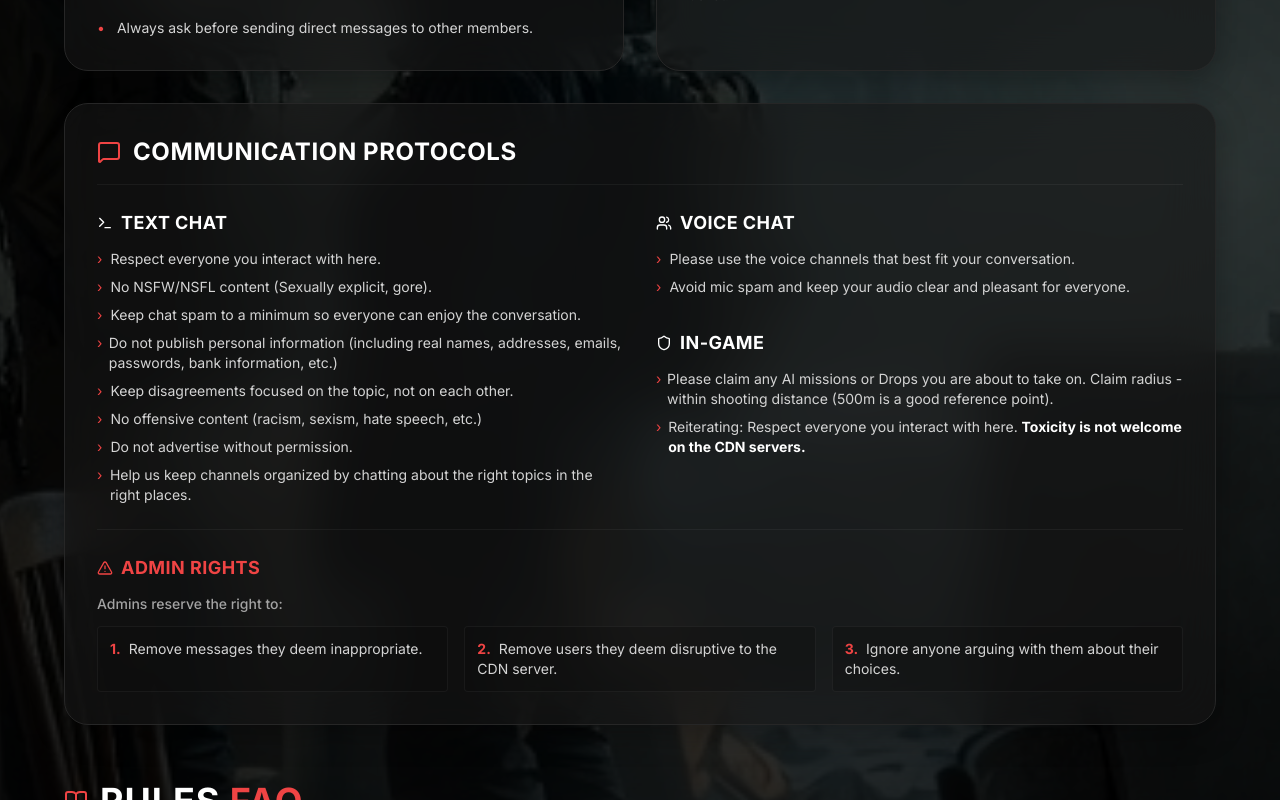
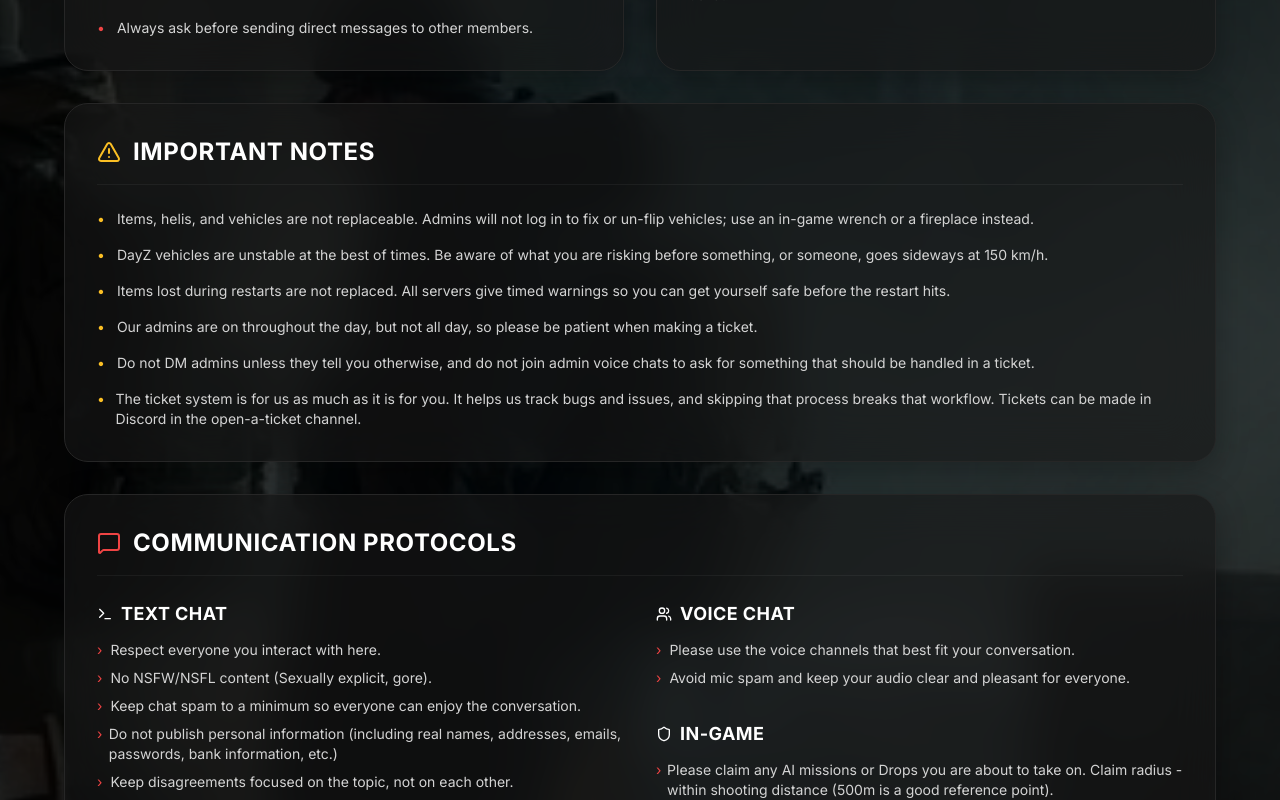
Before and after one commit to InfamousMorningstar/CDNdayz, a Next.js app: page /rules in a window 1280 px wide. Shown: the part 1260-2060 px from the top of the page. Built offline with nearby package versions, Linux system fonts and the light colour scheme.

Commit message:
feat: refine footer game layout and add rules policy notes
- center and tighten footer tic-tac-toe presentation
- update footer game status copy
- keep board geometry consistent and aligned
- add Important Notes policy block to rules page

```diff
--- a/src/components/layout/FooterTicTacToe.tsx
+++ b/src/components/layout/FooterTicTacToe.tsx
@@ -52,14 +52,14 @@ function bestAIMove(board: Cell[]): number | null {
 
 export function FooterTicTacToe() {
   const [board, setBoard] = useState<Cell[]>(Array(9).fill(null));
-  const [status, setStatus] = useState('Your move. X starts.');
+  const [status, setStatus] = useState('Your move, Human.');
   const [cheatFlag, setCheatFlag] = useState(false);
 
   const isBoardFull = useMemo(() => board.every((cell) => cell !== null), [board]);
 
   const resetGame = () => {
     setBoard(Array(9).fill(null));
-    setStatus('Your move. X starts.');
+    setStatus('Your move, Human.');
     setCheatFlag(false);
   };
 
@@ -101,17 +101,17 @@ export function FooterTicTacToe() {
 
   return (
     <div className="w-full md:w-auto md:min-w-[280px]">
-      <div className="rounded-2xl border border-white/10 bg-black/45 backdrop-blur-md p-3">
+      <div className="rounded-2xl border border-white/10 bg-black/45 backdrop-blur-md p-3 text-center">
         <p className="text-[10px] font-mono uppercase tracking-[0.16em] text-red-400">Tic-Tac-Toe: Ops Mode</p>
         <p className="mt-1 text-xs text-neutral-300">You are X. The AI is O and absolutely not fair.</p>
 
-        <div className="mt-3 grid grid-cols-3 gap-1.5">
+        <div className="mt-4 grid w-fit grid-cols-[repeat(3,3rem)] grid-rows-[repeat(3,3rem)] gap-2 mx-auto">
           {board.map((cell, idx) => (
             <button
               key={idx}
               type="button"
               onClick={() => play(idx)}
-              className="h-12 w-12 rounded-lg border border-white/10 bg-black/35 text-base font-bold text-neutral-100 hover:border-red-500/40 hover:bg-red-950/20 transition"
+              className="h-12 w-12 box-border m-0 p-0 appearance-none rounded-lg border border-white/10 bg-black/35 text-base font-bold text-neutral-100 hover:border-red-500/40 hover:bg-red-950/20 transition flex items-center justify-center leading-none"
               aria-label={`Play cell ${idx + 1}`}
             >
               {cell ?? ''}
--- a/src/components/rules/RulesClient.tsx
+++ b/src/components/rules/RulesClient.tsx
@@ -247,6 +247,39 @@ export function RulesClient() {
                        Politeness will also make things go smoother. Our admins are on throughout the day, but not all day, so please be patient when making a ticket.
                      </p>
                   </div>
+                </Card>
+
+                <Card className="p-5 sm:p-8 bg-neutral-900/60 border-neutral-800 md:col-span-2">
+                  <div className="flex items-center gap-3 mb-6 pb-4 border-b border-white/5">
+                    <AlertTriangle className="text-amber-400 w-6 h-6" />
+                    <h2 className="text-2xl font-heading font-bold text-white">Important Notes</h2>
+                  </div>
+                  <ul className="space-y-4 text-sm text-neutral-300">
+                    <li className="flex gap-3">
+                      <span className="text-amber-400">•</span>
+                      <span>Items, helis, and vehicles are not replaceable. Admins will not log in to fix or un-flip vehicles; use an in-game wrench or a fireplace instead.</span>
+                    </li>
+                    <li className="flex gap-3">
+                      <span className="text-amber-400">•</span>
+                      <span>DayZ vehicles are unstable at the best of times. Be aware of what you are risking before something, or someone, goes sideways at 150 km/h.</span>
+                    </li>
+                    <li className="flex gap-3">
+                      <span className="text-amber-400">•</span>
+                      <span>Items lost during restarts are not replaced. All servers give timed warnings so you can get yourself safe before the restart hits.</span>
+                    </li>
+                    <li className="flex gap-3">
+                      <span className="text-amber-400">•</span>
+                      <span>Our admins are on throughout the day, but not all day, so please be patient when making a ticket.</span>
+                    </li>
+                    <li className="flex gap-3">
+                      <span className="text-amber-400">•</span>
+                      <span>Do not DM admins unless they tell you otherwise, and do not join admin voice chats to ask for something that should be handled in a ticket.</span>
+                    </li>
+                    <li className="flex gap-3">
+                      <span className="text-amber-400">•</span>
+                      <span>The ticket system is for us as much as it is for you. It helps us track bugs and issues, and skipping that process breaks that workflow. Tickets can be made in Discord in the open-a-ticket channel.</span>
+                    </li>
+                  </ul>
                 </Card>
 
                 {/* Chat Rules */}
```
